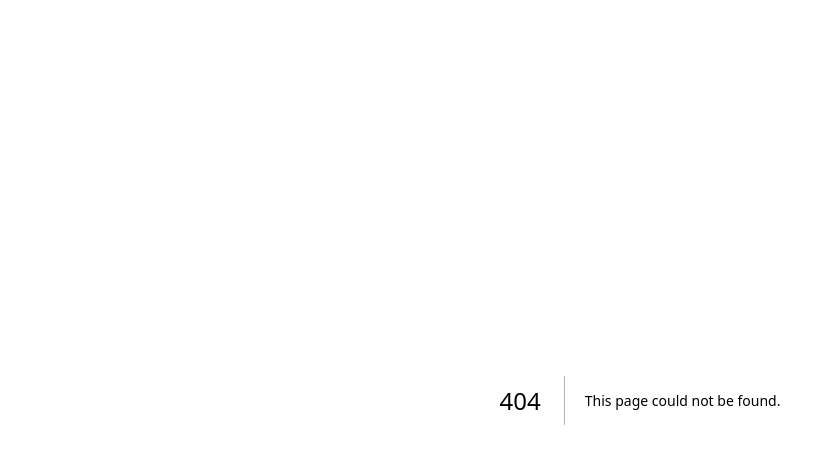
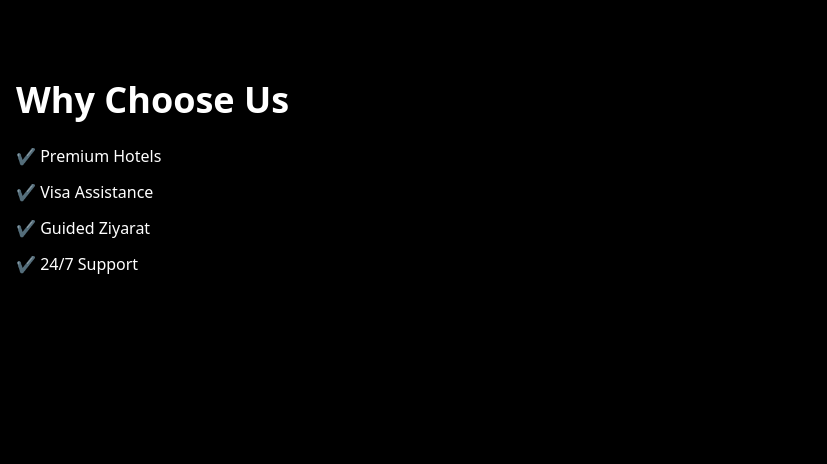
Before and after one commit to sohilcodes/safar-al-haramayn, a Next.js app: page /highlight in a window 1280 px wide. Before the commit this address had no page. Shown: the top 464 px of the page, without its empty margins (0-827 px from the left). Built offline with nearby package versions, Linux system fonts and the light colour scheme.

Commit message:
Create page.tsx

```diff
--- /dev/null
+++ b/app/highlight/page.tsx
@@ -0,0 +1,20 @@
+export const metadata = {
+  title: "Highlights | Safar Al-Haramayn",
+};
+
+export default function HighlightPage() {
+  return (
+    <main className="container mx-auto px-4 py-20">
+      <h1 className="text-4xl font-bold mb-6">
+        Why Choose Us
+      </h1>
+
+      <ul className="space-y-3">
+        <li>✔ Premium Hotels</li>
+        <li>✔ Visa Assistance</li>
+        <li>✔ Guided Ziyarat</li>
+        <li>✔ 24/7 Support</li>
+      </ul>
+    </main>
+  );
+}
```
